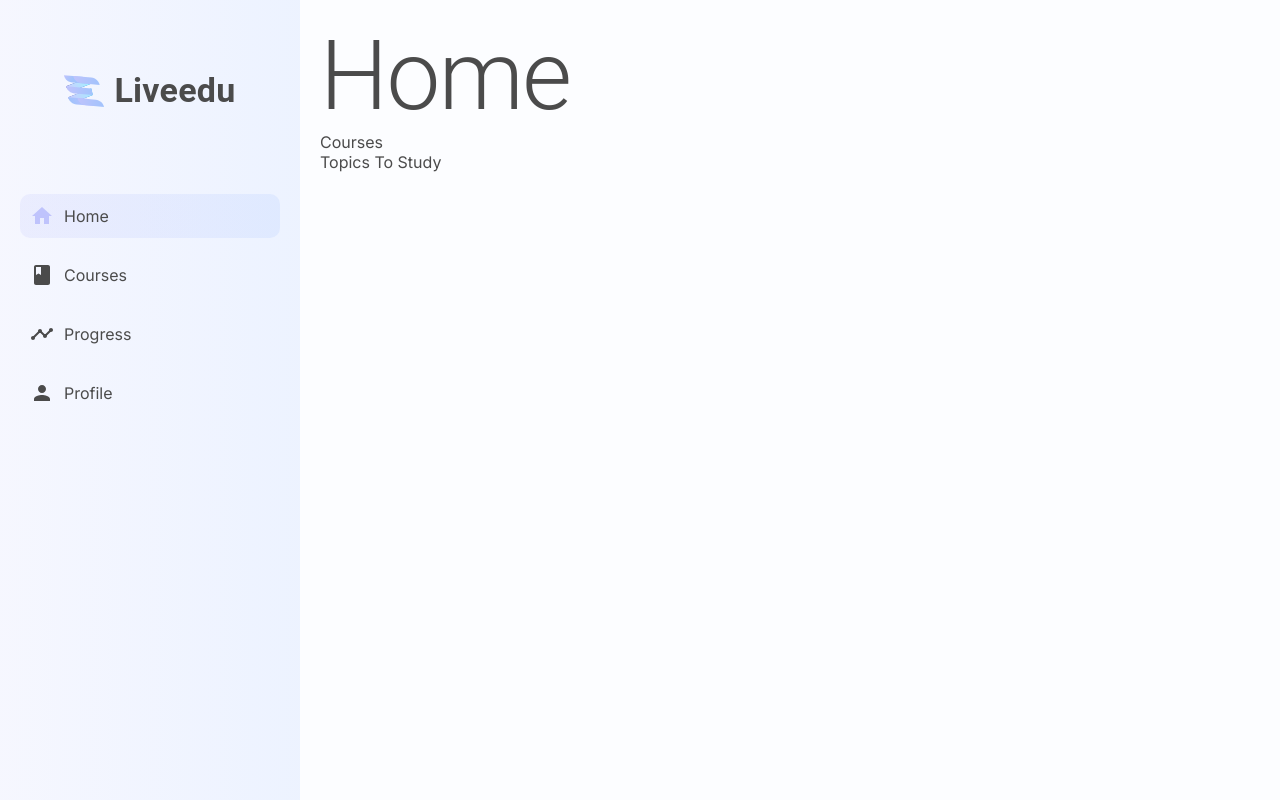
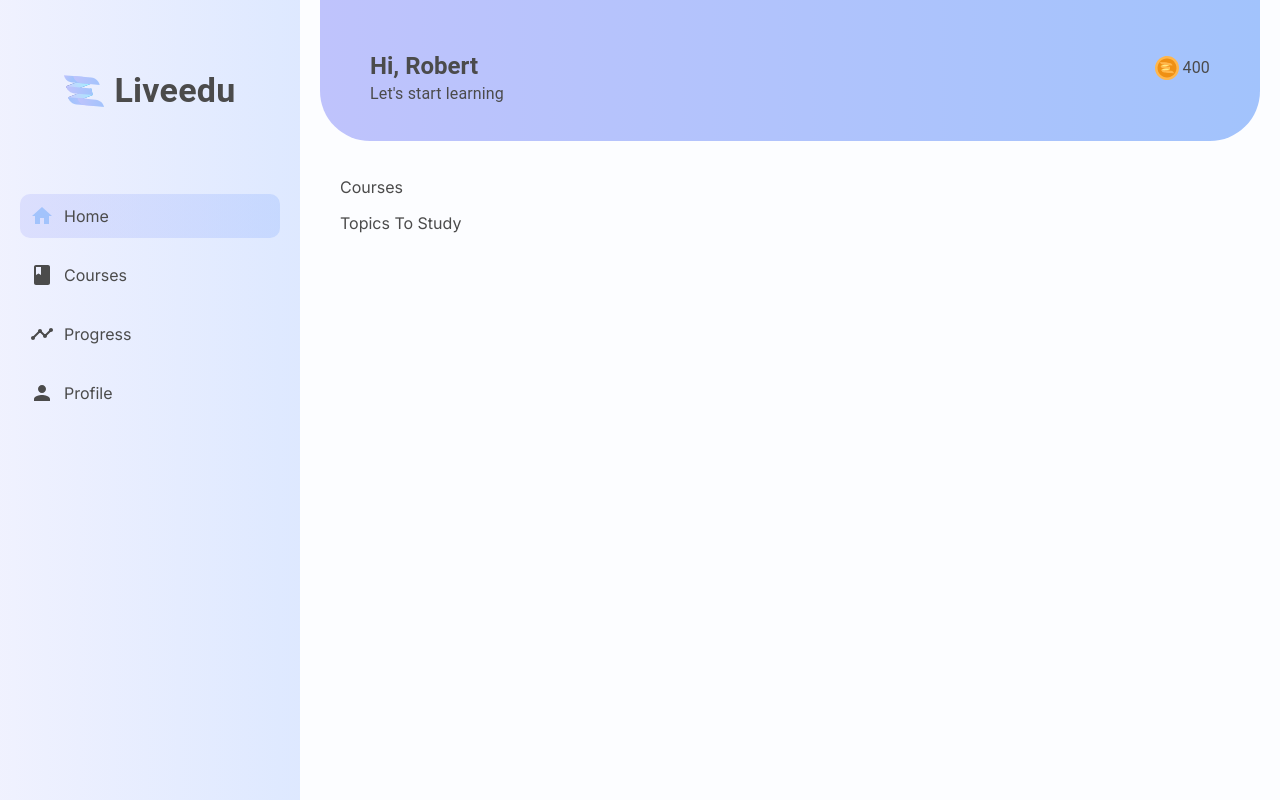
Before and after one commit to svalentinaog/Liveedu, a React (Vite) app: page /home in a window 1280 px wide. Built offline with nearby package versions, Linux system fonts and the light colour scheme.

Commit message:
header and other changes

```diff
--- a/src/components/Header.tsx
+++ b/src/components/Header.tsx
@@ -1,9 +1,45 @@
-// import React from 'react'
+import { Typography } from "@mui/material";
+import { Box, Grid } from "@mui/system";
 
-// function Header() {
-//   return (
-//     <div>Header</div>
-//   )
-// }
+function Header() {
+  return (
+    <Grid
+      sx={{
+        width: "100%",
+        display: "flex",
+        alignItems: "center",
+        justifyContent: "space-between",
+        padding: {
+          xs: "50px 30px 35px 30px",
+          md: "50px 50px 35px 50px",
+          sm: "50px 50px 35px 50px",
+        },
+        borderRadius: "0px 0px 50px 50px",
+        background: "var(--gradient)",
+      }}
+    >
+      <Box>
+        <Typography variant="h5" sx={{ fontWeight: "bold" }}>
+          Hi, Robert
+        </Typography>
+        <Typography>Let's start learning</Typography>
+      </Box>
+      <Box>
+        <Box
+          sx={{
+            display: "flex",
+            gap: 0.5,
+            alignItems: "center",
+            justifyContent: "center",
+          }}
+        >
+          <img src="svg/coins.svg" alt="" />
+          <Typography>400</Typography>
+        </Box>
+        <img src="" alt="" />
+      </Box>
+    </Grid>
+  );
+}
 
-// export default Header
+export default Header;
--- a/src/components/Layout.tsx
+++ b/src/components/Layout.tsx
@@ -1,17 +1,22 @@
+import Sidebar from "./Sidebar";
 import { Outlet } from "react-router-dom";
-import Sidebar from "./Sidebar";
+import { Box } from "@mui/system";
 
 export default function Layout() {
   return (
-    <div style={{ display: "flex", minHeight: "100vh" }}>
+    <Box sx={{ display: "flex", minHeight: "100vh" }}>
       {/* Sidebar */}
       <Sidebar />
 
       {/* Contenido principal */}
-      <div style={{ flex: 1, padding: "20px" }}>
+      <Box
+        sx={{
+          flex: 1,
+        }}
+      >
         {/* Aquí es donde se renderizarán las rutas hijas */}
         <Outlet />
-      </div>
-    </div>
+      </Box>
+    </Box>
   );
 }
--- a/src/styles/layout/muiSidebar.ts
+++ b/src/styles/layout/muiSidebar.ts
@@ -68,7 +68,7 @@ export const NavElement = styled(Link)<NavElementProps>`
     `
     background: var(--translucent-nav);
      svg {
-      fill: var(--lilac);
+      fill: var(--blue);
     }
   `} {
     background: transparent;
--- a/src/styles/utils/_variables.scss
+++ b/src/styles/utils/_variables.scss
@@ -6,10 +6,10 @@ $light-gray: #C8C8C8;
 $success: #A0FB8A;
 $danger: #FB8A8A;
 
-$gradient: linear-gradient($lilac, $blue);
+$gradient: linear-gradient(to right, $lilac, $blue);
 
-$translucent-gradient: linear-gradient(to right, rgba(191, 195, 252, 0.1), rgba(100, 150, 255, 0.1));
-$translucent-nav: linear-gradient(to right, rgba(191, 195, 252, 0.2), rgba(100, 150, 255, 0.1));
+$translucent-gradient: linear-gradient(to right, rgba(191, 195, 252, 0.2), rgba(100, 150, 255, 0.2));
+$translucent-nav: linear-gradient(to right, rgba(191, 195, 252, 0.4), rgba(100, 150, 255, 0.2));
 
 $lilac-shadow: rgba(121, 128, 234, 0.5);
 $blue-shadow: rgba(162, 195, 252, 0.5);
--- a/src/views/Home.tsx
+++ b/src/views/Home.tsx
@@ -1,16 +1,30 @@
 import { Box } from "@mui/system";
-import { Typography } from "@mui/material";
 import Courses from "./Courses";
 import TopicsToStudy from "./TopicsToStudy";
+import Header from "../components/Header";
 
 export default function Home() {
   return (
-    <div>
-      <Box>
-        <Typography variant="h1">Home</Typography>
+    <Box
+      sx={{
+        display: "flex",
+        flexDirection: "column",
+        gap: 2,
+        padding: { xs: "0", md: "0 20px 0 20px", sm: "0 20px 0 20px" },
+      }}
+    >
+      <Header />
+      <Box
+        sx={{
+          display: "flex",
+          flexDirection: "column",
+          gap: 2,
+          padding: { xs: "20px" },
+        }}
+      >
+        <Courses />
+        <TopicsToStudy />
       </Box>
-      <Courses />
-      <TopicsToStudy />
-    </div>
+    </Box>
   );
 }
```
Also changed, not shown: src/styles/layout/layout.ts (deleted, +0 -44 lines), public/svg/coins.svg (added).
